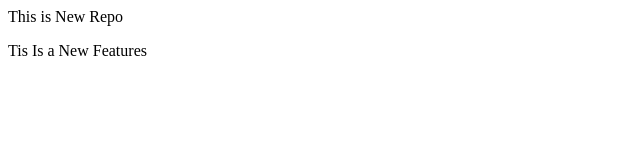
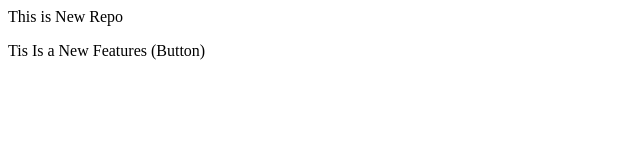
Before and after one commit to JuganJosh/LocalRepo, a plain HTML site: page index.html in a window 1280 px wide. Shown: the full height of the page, 0-640 px from the left. Drawn offline with Linux system fonts and the light colour scheme.

Commit message:
Add Resolbe Merge

```diff
--- a/index.html
+++ b/index.html
@@ -1,3 +1,3 @@
 <P>This is New Repo</P>
-<p> Tis Is a New Features
+<p> Tis Is a New Features (Button)
 </p>
```
